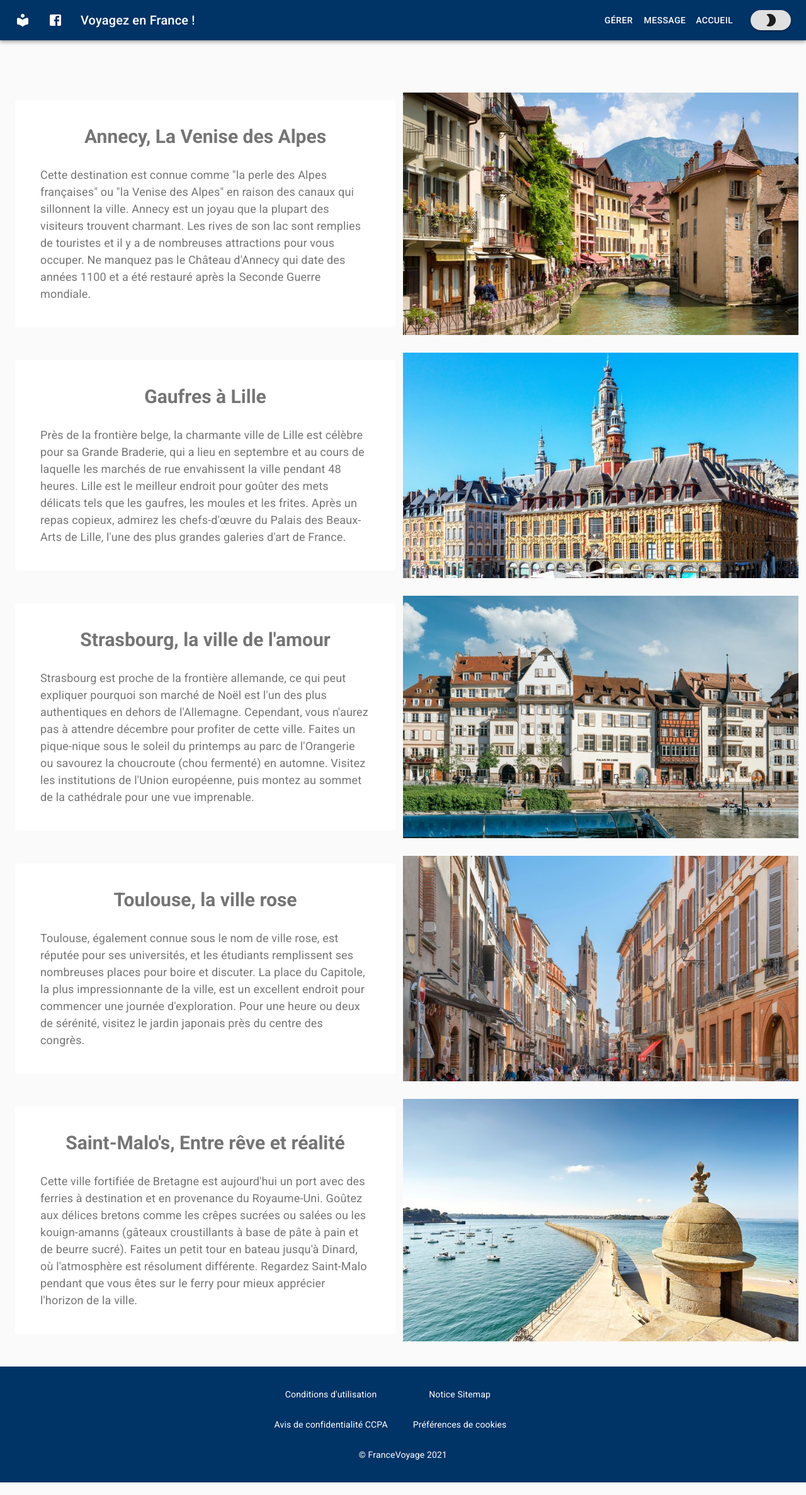
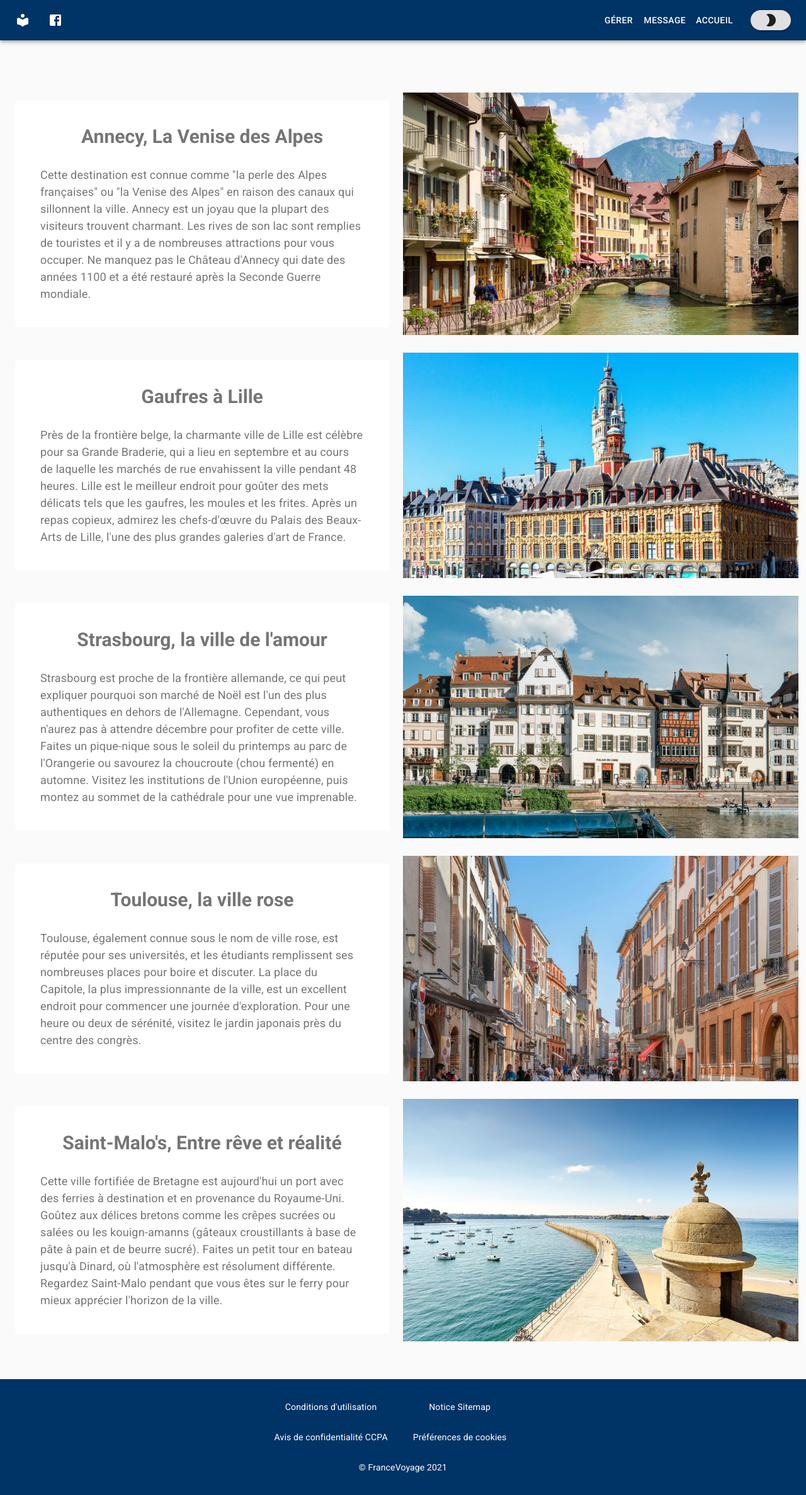
Before and after one commit to FatimaZohraaa/travelBlog, a React (Create React App) app: page / in a window 1280 px wide. Shown: the whole page at 63% size. Built offline with nearby package versions, Linux system fonts and the light colour scheme.

Commit message:
small screen edits

```diff
--- a/public/index.html
+++ b/public/index.html
@@ -32,7 +32,7 @@
   </head>
   <body>
     <noscript>You need to enable JavaScript to run this app.</noscript>
-    <div id="root"></div>
+    <div id="root" style="width: fit-content"></div>
     <!--
       This HTML file is a template.
       If you open it directly in the browser, you will see an empty page.
--- a/src/App.js
+++ b/src/App.js
@@ -10,7 +10,7 @@ import ManagePosts from "./pages/ManagePosts";
 import EditPost from "./pages/EditPost";
 import { Grid } from "@material-ui/core";
 import Footer from "./components/Footer";
-
+import "./generalCss.css";
 const darkTheme = createTheme({ palette: { type: "dark" } });
 const lightTheme = createTheme({ palette: { type: "light" } });
 
@@ -31,7 +31,9 @@ function App() {
           direction="column"
           justifyContent="space-between"
           alignItems="center"
-          style={{ minHeight: "83.8vh" }}
+          style={{
+            minHeight: "83.8vh",
+          }}
         >
           <Switch>
             <Route path="/" exact component={Home} />
@@ -40,8 +42,8 @@ function App() {
             <Route path="/manage" component={ManagePosts} />
             <Route path="/edit" component={EditPost} />
           </Switch>
-          <Footer />
         </Grid>
+        <Footer />
       </ThemeProvider>
     </Router>
   );
--- a/src/components/Footer.css
+++ b/src/components/Footer.css
@@ -2,11 +2,12 @@
   background-color: #003366;
   color: white;
   padding: 20px;
-  width: 100%;
+  min-width: 68vh;
   right: 0;
   display: flex;
   flex-direction: column;
   align-items: center;
+  margin-top: 20px;
 }
 
 .upper-part-footer {
--- a/src/components/Navbar.js
+++ b/src/components/Navbar.js
@@ -27,7 +27,6 @@ const useStyles = makeStyles((theme) => ({
     marginRight: 20,
   },
 }));
-
 export default function ButtonAppBar({ sendTheme }) {
   const classes = useStyles();
   const [theme, setTheme] = useState("lightTheme");
@@ -44,8 +43,8 @@ export default function ButtonAppBar({ sendTheme }) {
   };
   return (
     <div className={classes.root}>
-      <AppBar position="static" style={{ backgroundColor: "#003366" }}>
-        <Toolbar>
+      <AppBar position="static">
+        <Toolbar style={{ backgroundColor: "#003366" }}>
           <Link to="/">
             <IconButton
               style={{ color: "white" }}
@@ -60,7 +59,7 @@ export default function ButtonAppBar({ sendTheme }) {
           <Link
             to={{
               pathname:
-                "https://www.facebook.com/FR.France.fr/?brand_redir=151406801552581",
+                "https://www.facebook.com/facebookapp/?brand_redir=185150934832623",
             }}
             target="_blank"
           >
@@ -74,15 +73,7 @@ export default function ButtonAppBar({ sendTheme }) {
               <FacebookIcon />
             </IconButton>
           </Link>
-          <Typography variant="h6" className={classes.title}>
-            Voyagez en France !
-          </Typography>
-          {/* <Link to="/services" style={{ color: "white" }}>
-            <Button color={"inherit"}>خدمات</Button>
-          </Link>
-          <Link to="/jobs" style={{ color: "white" }}>
-            <Button color="inherit">توظيف</Button>
-          </Link> */}
+          <Typography variant="h6" className={classes.title}></Typography>
 
           <Link to="/manage" style={{ color: "white", textDecoration: "none" }}>
             <Button color="inherit">Gérer</Button>
--- /dev/null
+++ b/src/generalCss.css
@@ -0,0 +1,7 @@
+header.MuiPaper-root.MuiAppBar-root.MuiAppBar-positionStatic.MuiAppBar-colorPrimary.MuiPaper-elevation4 {
+  min-width: 68vh;
+}
+
+#root {
+  min-width: 62vh;
+}
--- a/src/pages/Home.js
+++ b/src/pages/Home.js
@@ -17,6 +17,7 @@ const useStyles = makeStyles((theme) => ({
     textAlign: "center",
     color: theme.palette.text.secondary,
     fontSize: 27,
+    marginRight: "10px",
   },
 
   title: {},
```
